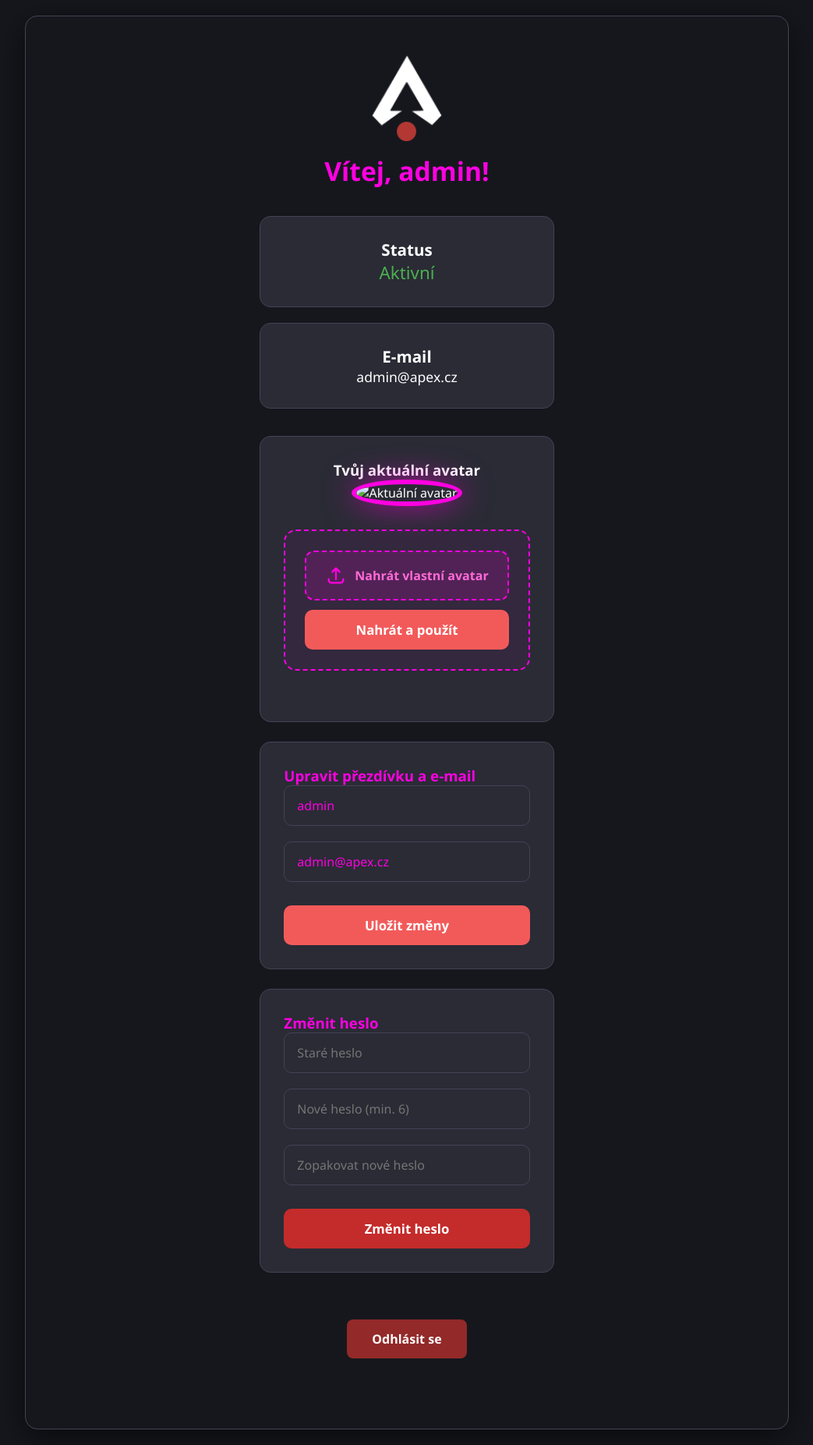
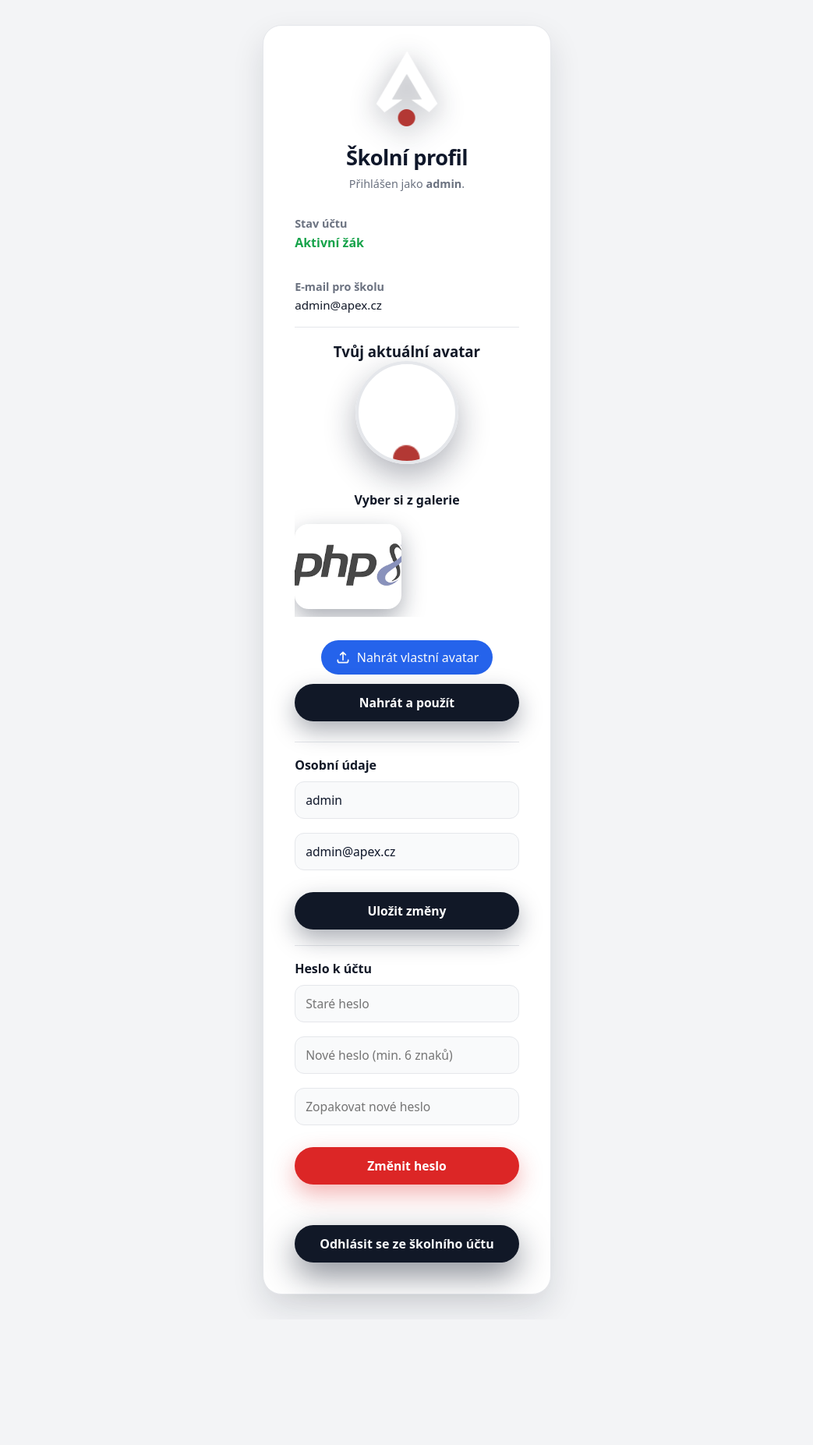
Before and after one commit to dadada44/formular, a PHP site: page /user.php in a window 1280 px wide. Shown: the whole page at 78% size, without its empty margins (118-1161 px from the left). After the commit the page ends 1684 px from the top, so only its background shows below. Run offline with PHP 8.4, Linux system fonts and the light colour scheme; a user stored in the database is signed in; data comes from the database, SQL or seed files in the repository; data that the repository does not hold is empty.

Commit message:
nefunguje

```diff
--- a/style/style.css
+++ b/style/style.css
@@ -2,13 +2,14 @@
     box-sizing: border-box;
     margin: 0;
     padding: 0;
-    font-family: 'Segoe UI', Arial, sans-serif;
+    font-family: system-ui, -apple-system, BlinkMacSystemFont, "SF Pro Text", "Segoe UI", Arial, sans-serif;
 }
 
 body {
-    background: #16171d;
-    color: white;
+    background: #f3f4f6;
+    color: #111827;
     min-height: 100vh;
+    -webkit-font-smoothing: antialiased;
 }
 
 main {
@@ -16,314 +17,316 @@ main {
     display: flex;
     justify-content: center;
     align-items: center;
-    padding: 20px 15px;
+    padding: 32px 16px;
 }
 
 .form {
-    background: rgba(22, 23, 29, 0.97);
-    border: 1px solid #434355;
-    border-radius: 16px;
-    padding: 40px 50px;
+    background: #ffffff;
+    border-radius: 24px;
+    padding: 32px 32px 28px;
     width: 100%;
-    max-width: 700px;
-    box-shadow: 0 10px 40px rgba(0, 0, 0, 0.6);
+    max-width: 480px;
+    box-shadow: 0 18px 40px rgba(15, 23, 42, 0.12);
+    border: 1px solid #e5e7eb;
 }
 
 body.user-page .form {
-    max-width: 1000px;
-    padding: 50px 300px;
+    max-width: 960px;
+    padding: 32px 40px 32px;
 }
 
 .form-header {
     text-align: center;
-    margin-bottom: 30px;
+    margin-bottom: 24px;
 }
 
 .form-header img {
-    width: 90px;
+    width: 64px;
+    filter: drop-shadow(0 8px 18px rgba(15, 23, 42, 0.4));
 }
 
 .form-header h2 {
-    font-size: 2.1rem;
-    margin-top: 10px;
-    color: #ff00e1;
-    font-weight: 700;
+    font-size: 1.7rem;
+    margin-top: 16px;
+    color: #0f172a;
+    font-weight: 650;
+    letter-spacing: -0.02em;
 }
 
 /* ==================== ZPRÁVY ==================== */
 .msg {
     padding: 16px;
-    border-radius: 12px;
-    margin: 20px 0;
+    border-radius: 14px;
+    margin: 18px 0;
     text-align: center;
-    font-weight: 600;
-    font-size: 1.02rem;
+    font-weight: 500;
+    font-size: 0.98rem;
 }
-.msg.error   { background: #932929; border: 1px solid #ff6b6b; color: #ff9e9e; }
-.msg.success { background: #2e7d32; border: 1px solid #4caf50; color: #a0ffa0; }
+.msg.error {
+    background: #fef2f2;
+    border: 1px solid #fecaca;
+    color: #b91c1c;
+}
+.msg.success {
+    background: #ecfdf3;
+    border: 1px solid #bbf7d0;
+    color: #166534;
+}
 
 /* ==================== INPUTY ==================== */
 .form-main-inputs {
-    margin-bottom: 20px;
+    margin-bottom: 18px;
 }
 
 .form-main-inputs-label {
     display: flex;
     align-items: center;
     gap: 8px;
-    margin-bottom: 8px;
-    color: #ccc;
-    font-size: 0.95rem;
+    margin-bottom: 6px;
+    color: #6b7280;
+    font-size: 0.88rem;
+    font-weight: 500;
 }
 
 .form-main-inputs-label svg {
-    width: 21px;
-    stroke: #ff00e1;
+    width: 18px;
+    stroke: #0f172a;
 }
 
 input[type="text"],
 input[type="email"],
 input[type="password"] {
     width: 100%;
-    padding: 14px 16px;
-    background: #2a2b35;
-    border: 1px solid #434355;
-    border-radius: 10px;
-    color: #ff00e1;
-    font-size: 1rem;
-    transition: all 0.3s;
+    padding: 12px 13px;
+    background: #f9fafb;
+    border: 1px solid #e5e7eb;
+    border-radius: 12px;
+    color: #0f172a;
+    font-size: 0.98rem;
+    transition: border-color 0.2s ease, box-shadow 0.2s ease, background-color 0.2s ease;
 }
 
 input:focus {
     outline: none;
-    border-color: #ff00e1;
-    box-shadow: 0 0 0 3px rgba(255, 0, 225, 0.2);
+    border-color: #2563eb;
+    background-color: #ffffff;
+    box-shadow: 0 0 0 3px rgba(37, 99, 235, 0.15);
 }
 
-/* ==================== TLAČÍTKA ==================== */
-button, .form-footer a {
-    padding: 14px 20px;
-    border-radius: 10px;
+/* ==================== TLAČÍTKA / CTA ==================== */
+button,
+.form-footer a {
+    padding: 13px 18px;
+    border-radius: 999px;
     font-weight: 600;
     cursor: pointer;
-    transition: all 0.3s;
+    transition: transform 0.15s ease, box-shadow 0.15s ease, background-color 0.15s ease, color 0.15s ease;
     border: none;
     width: 100%;
-    font-size: 1.05rem;
+    font-size: 0.98rem;
 }
 
 button {
-    background: #f25a5a;
+    background: #111827;
     color: white;
     margin-top: 10px;
+    box-shadow: 0 12px 30px rgba(15, 23, 42, 0.35);
 }
 
 button:hover {
-    background: #ff3366;
-    transform: translateY(-2px);
+    background: #020617;
+    transform: translateY(-1px);
+    box-shadow: 0 16px 40px rgba(15, 23, 42, 0.45);
 }
 
 button[name="change_password"] {
-    background: #c42b2b !important;
+    background: #dc2626 !important;
+    box-shadow: 0 12px 30px rgba(220, 38, 38, 0.35);
 }
 
 /* ==================== FOOTER ODKAZ ==================== */
 .form-footer {
-    margin-top: 30px;
-    padding-top: 25px;
-    border-top: 1px solid #434355;
+    margin-top: 26px;
+    padding-top: 18px;
+    border-top: 1px solid rgba(229, 231, 235, 0.9);
     text-align: center;
 }
 
 .form-footer a {
     display: block;
-    background: rgba(0,0,0,0.3);
-    color: #ff6b9c;
+    background: transparent;
+    color: #2563eb;
     text-decoration: none;
-    padding: 14px;
-    border-radius: 10px;
-    border: 1px solid #434355;
+    padding: 10px 0;
+    border-radius: 999px;
+    border: none;
 }
 
 .form-footer a:hover {
-    background: rgba(255, 0, 225, 0.15);
-    color: white;
+    color: #1d4ed8;
 }
 
 /* ==================== PROFILOVÁ STRÁNKA (user.php) ==================== */
 .avatar-img {
-    width: 160px;
-    height: 160px;
+    width: 132px;
+    height: 132px;
     border-radius: 50%;
     object-fit: cover;
-    border: 6px solid #ff00e1;
-    box-shadow: 0 0 40px rgba(255, 0, 225, 0.6);
-    transition: 0.4s;
+    border: 4px solid #e5e7eb;
+    box-shadow: 0 16px 40px rgba(15, 23, 42, 0.32);
+    transition: transform 0.25s ease, box-shadow 0.25s ease, border-color 0.25s ease;
 }
 
 .avatar-img:hover {
-    transform: scale(1.05);
-    box-shadow: 0 0 60px rgba(255, 0, 225, 0.8);
+    transform: scale(1.03);
+    border-color: #2563eb;
+    box-shadow: 0 20px 55px rgba(37, 99, 235, 0.4);
 }
 
 .dashboard {
     display: grid;
-    grid-template-columns: repeat(auto-fit, minmax(240px, 1fr));
+    grid-template-columns: repeat(auto-fit, minmax(220px, 1fr));
     gap: 20px;
-    margin: 35px 0;
+    margin: 16px 0 10px;
 }
 
 .card {
-    background: #2a2b35;
-    padding: 28px;
-    border-radius: 14px;
-    text-align: center;
-    border: 1px solid #434355;
-    font-size: 1.1rem;
+    background: transparent;
+    padding: 8px 0;
+    border-radius: 0;
+    text-align: left;
+    border: none;
+    font-size: 0.98rem;
 }
 
 .section {
-    background: #2a2b35;
-    padding: 30px;
-    border-radius: 14px;
-    margin: 25px 0;
-    border: 1px solid #434355;
+    background: transparent;
+    padding: 18px 0 12px;
+    border-radius: 0;
+    margin: 4px 0 8px;
+    border: none;
+    border-top: 1px solid #e5e7eb;
 }
 
 .avatar-grid {
     display: grid;
-    grid-template-columns: repeat(auto-fill, minmax(130px, 1fr));
-    gap: 18px;
-    padding: 15px;
-    background: #222;
-    border-radius: 14px;
-    max-height: 460px;
+    grid-template-columns: repeat(auto-fill, minmax(110px, 1fr));
+    gap: 14px;
+    padding: 10px 0;
+    background: transparent;
+    border-radius: 0;
+    max-height: 360px;
     overflow-y: auto;
-    border: 1px solid #434355;
+    border: none;
 }
 
 .avatar-option img {
     width: 100%;
-    height: 120px;
+    height: 104px;
     object-fit: cover;
-    border-radius: 12px;
-    transition: 0.3s;
+    border-radius: 16px;
+    transition: 0.2s ease;
     cursor: pointer;
 }
 
 .avatar-option img:hover {
-    display: grid;
-    grid-template-columns: repeat(auto-fill, minmax(130px, 1fr));
-    gap: 18px;
-    padding: 15px;
-    background: #222;
-    border-radius: 14px;
-    max-height: 460px;
-    overflow-y: auto;
-    border: 1px solid #434355;
-}
-
-.avatar-option img {
-    width: 100%;
-    height: 120px;
-    object-fit: cover;
-    border-radius: 12px;
-    transition: 0.3s;
-    cursor: pointer;
-}
-
-.avatar-option img:hover {
-    transform: scale(1.15);
-    box-shadow: 0 0 30px #ff00e1;
-    border: 3px solid #ff00e1;
+    transform: translateY(-2px) scale(1.02);
+    box-shadow: 0 14px 35px rgba(15, 23, 42, 0.38);
 }
 
 .avatar-option button {
-    background: none;
+    background: transparent;
     border: none;
     padding: 0;
-    border-radius: 12px;
+    border-radius: 18px;
     overflow: hidden;
+    width: 100%;
+}
+
+.avatar-option--active img {
+    outline: 3px solid #2563eb;
+    box-shadow: 0 16px 40px rgba(37, 99, 235, 0.55);
 }
 
 /* Odhlášení */
 a[href="logout.php"] {
     display: inline-block;
-    background: #932929;
-    color: white;
-    padding: 16px 50px;
-    border-radius: 12px;
+    background: #111827;
+    color: #f9fafb;
+    padding: 13px 32px;
+    border-radius: 999px;
     text-decoration: none;
     font-weight: 600;
-    margin-top: 20px;
-    transition: 0.3s;
+    margin-top: 16px;
+    transition: transform 0.15s ease, box-shadow 0.15s ease, background-color 0.15s ease;
+    box-shadow: 0 16px 42px rgba(15, 23, 42, 0.5);
 }
 
 a[href="logout.php"]:hover {
-    background: #c42b2b;
-    transform: translateY(-3px);
+    background: #020617;
+    transform: translateY(-1px);
 }
 
 /* ==================== RESPONSIVITA ==================== */
 @media (max-width: 768px) {
     .form, body.user-page .form {
         max-width: 100%;
-        padding: 35px 25px;
-        margin: 10px;
-        border-radius: 14px;
+        padding: 26px 20px 24px;
+        margin: 0;
+        border-radius: 22px;
     }
     .dashboard {
         grid-template-columns: 1fr;
     }
     .avatar-img {
-        width: 130px;
-        height: 130px;
+        width: 112px;
+        height: 112px;
     }
 }
 
 @media (max-width: 480px) {
     .form, body.user-page .form {
-        padding: 30px 20px;
+        padding: 24px 18px 22px;
     }
     .form-header h2 {
-        font-size: 1.8rem;
+        font-size: 1.45rem;
     }
 }
 
 .upload-section {
-    margin: 35px 0;
-    padding: 25px;
-    background: rgba(255, 0, 225, 0.05);
-    border: 2px dashed #ff00e1;
-    border-radius: 16px;
+    margin: 20px 0 6px;
+    padding: 0;
+    background: transparent;
+    border: none;
+    border-radius: 0;
 }
 
 .upload-label {
     display: flex;
     align-items: center;
     justify-content: center;
-    gap: 10px;
-    padding: 16px 24px;
-    background: rgba(255, 0, 225, 0.15);
-    border: 2px dashed #ff00e1;
-    border-radius: 12px;
-    color: #ff6bd6;
-    font-weight: 600;
+    gap: 8px;
+    padding: 11px 18px;
+    background: #2563eb;
+    border-radius: 999px;
+    color: #f9fafb;
+    font-weight: 500;
     cursor: pointer;
-    transition: 0.3s;
+    transition: background-color 0.15s ease, transform 0.15s ease, box-shadow 0.15s ease;
     width: fit-content;
     margin: 0 auto;
 }
 
 .upload-label:hover {
-    background: rgba(255, 0, 225, 0.25);
-    transform: translateY(-3px);
+    background: #1d4ed8;
+    transform: translateY(-1px);
+    box-shadow: 0 14px 30px rgba(37, 99, 235, 0.45);
 }
 
 .upload-label svg {
-    width: 28px;
-    height: 28px;
-    stroke: #ff00e1;
+    width: 20px;
+    height: 20px;
+    stroke: #f9fafb;
 }
 
 #upload_avatar {
--- a/user.php
+++ b/user.php
@@ -18,7 +18,39 @@ mysqli_stmt_bind_result($stmt, $username, $email, $avatar);
 mysqli_stmt_fetch($stmt);
 mysqli_stmt_close($stmt);
 
-// === 2. NAHRÁVÁNÍ VLASTNÍHO AVATARU ===
+// Cesta k avataru (fallback na výchozí, pokud není nastaveno nebo soubor chybí)
+$avatarFile = $avatar ?: 'default.png';
+$avatar_path = 'img/avatars/' . $avatarFile;
+if (!file_exists($avatar_path)) {
+    // Když neexistuje avatar ve složce, použij logo jako náhradu
+    $avatar_path = 'img/apexlogo.png';
+}
+
+// === 2. ZMĚNA AVATARU – PŘEDDEFINOVANÝ VÝBĚR ZE SLOŽKY ===
+if (isset($_POST['choose_avatar']) && isset($_POST['avatar_name'])) {
+    $chosen = basename($_POST['avatar_name']); // ochrana před ../
+    $uploadDir = 'img/avatars/';
+    $targetPath = $uploadDir . $chosen;
+
+    if (file_exists($targetPath)) {
+        // Smazat starý avatar pokud byl vlastní (a není logo / default)
+        if ($avatar && $avatar !== 'default.png' && $avatar !== $chosen && file_exists($uploadDir . $avatar)) {
+            @unlink($uploadDir . $avatar);
+        }
+
+        $stmt = mysqli_prepare($conn, "UPDATE users SET avatar = ? WHERE id = ?");
+        mysqli_stmt_bind_param($stmt, "si", $chosen, $user_id);
+        mysqli_stmt_execute($stmt);
+
+        $avatar = $chosen;
+        $avatar_path = $targetPath;
+        $success = "Avatar byl změněn.";
+    } else {
+        $error = "Zvolený avatar nebyl nalezen.";
+    }
+}
+
+// === 3. NAHRÁVÁNÍ VLASTNÍHO AVATARU Z DISKU ===
 if (isset($_POST['upload_new_avatar']) && isset($_FILES['upload_avatar']) && $_FILES['upload_avatar']['error'] === UPLOAD_ERR_OK) {
 
     $file = $_FILES['upload_avatar'];
@@ -47,7 +79,7 @@ if (isset($_POST['upload_new_avatar']) && isset($_FILES['upload_avatar']) && $_F
         if (move_uploaded_file($file['tmp_name'], $targetPath)) {
 
             // Smazat starý avatar (pokud není defaultní)
-            if ($avatar !== "default.png" && file_exists($uploadDir . $avatar)) {
+            if ($avatar && $avatar !== "default.png" && file_exists($uploadDir . $avatar)) {
                 @unlink($uploadDir . $avatar);
             }
 
@@ -58,7 +90,7 @@ if (isset($_POST['upload_new_avatar']) && isset($_FILES['upload_avatar']) && $_F
 
             // Aktualizace hodnot pro stránku
             $avatar = $newFile;
-            $avatar_path = $uploadDir . $newFile;
+            $avatar_path = $targetPath;
 
             $success = "Avatar byl úspěšně nahrán!";
         } else {
@@ -74,7 +106,14 @@ if (isset($_POST['update_profile'])) {
 
     if (!preg_match('/^[a-zA-Z0-9]+$/', $new_username)) {
         $error = "Přezdívka smí obsahovat jen písmena a čísla!";
-    } elseif (mysqli_fetch_row(mysqli_query($conn, "SELECT 1 FROM users WHERE username = '$new_username' AND id != $user_id"))) {
+    } else {
+        // Bezpečná kontrola duplicity pomocí prepared statement
+        $check = mysqli_prepare($conn, "SELECT id FROM users WHERE username = ? AND id != ?");
+        mysqli_stmt_bind_param($check, "si", $new_username, $user_id);
+        mysqli_stmt_execute($check);
+        mysqli_stmt_store_result($check);
+
+        if (mysqli_stmt_num_rows($check) > 0) {
             $error = "Tato přezdívka je už zabraná!";
         } else {
             $stmt = mysqli_prepare($conn, "UPDATE users SET username = ?, email = ? WHERE id = ?");
@@ -85,6 +124,8 @@ if (isset($_POST['update_profile'])) {
             $username = $new_username;
             $email = $new_email;
             $success = "Profil byl aktualizován!";
+        }
+        mysqli_stmt_close($check);
     }
 }
 
@@ -121,7 +162,7 @@ if (isset($_POST['change_password'])) {
 <head>
     <meta charset="UTF-8">
     <meta name="viewport" content="width=device-width, initial-scale=1.0">
-    <title>Profil | Apex Inventory</title>
+    <title>Školní profil</title>
     <link rel="stylesheet" href="style/style.css">
 </head>
 <body class="user-page">
@@ -129,8 +170,11 @@ if (isset($_POST['change_password'])) {
         <section>
             <div class="form">
                 <div class="form-header">
-                    <img src="/img/apexlogo.png" alt="Logo" style="width:90px;">
-                    <h2>Vítej, <span style="color:#ff00e1;"><?= htmlspecialchars($username) ?></span>!</h2>
+                    <img src="/img/apexlogo.png" alt="Logo" style="width:80px;">
+                    <h2>Školní profil</h2>
+                    <p style="margin-top:6px;font-size:0.9rem;color:#6b7280;">
+                        Přihlášen jako <strong><?= htmlspecialchars($username) ?></strong>.
+                    </p>
                 </div>
 
                 <?php if ($error): ?>
@@ -140,16 +184,52 @@ if (isset($_POST['change_password'])) {
                     <div class="msg success"><?= htmlspecialchars($success) ?></div>
                 <?php endif; ?>
 
-                <!-- Mini dashboard -->
+                <!-- Přehled účtu -->
                 <div class="dashboard">
-                    <div class="card"><h3>Status</h3><p style="color:#4caf50;font-size:1.4rem;">Aktivní</p></div>
-                    <div class="card"><h3>E-mail</h3><p><?= $email ? htmlspecialchars($email) : "<em>není vyplněn</em>" ?></p></div>
+                    <div class="card">
+                        <h3 style="font-size:0.9rem;color:#6b7280;margin-bottom:4px;">Stav účtu</h3>
+                        <p style="color:#16a34a;font-size:1rem;font-weight:600;">Aktivní žák</p>
+                    </div>
+                    <div class="card">
+                        <h3 style="font-size:0.9rem;color:#6b7280;margin-bottom:4px;">E‑mail pro školu</h3>
+                        <p style="font-size:0.95rem;">
+                            <?= $email ? htmlspecialchars($email) : "<em>není vyplněn</em>" ?>
+                        </p>
+                    </div>
                 </div>
 
                 <!-- VÝBĚR + NAHRÁVÁNÍ AVATARU -->
                 <div class="section text-center">
                     <h3 class="section-title">Tvůj aktuální avatar</h3>
-                    <img src="<?= $avatar_path ?>?v=<?= time() ?>" alt="Aktuální avatar" class="avatar-img">
+                    <img src="<?= htmlspecialchars($avatar_path) ?>?v=<?= time() ?>" alt="Aktuální avatar" class="avatar-img">
+
+                    <!-- PŘEDDEFINOVANÉ AVATARY ZE SLOŽKY -->
+                    <div class="mt-5">
+                        <h4 class="section-subtitle">Vyber si z galerie</h4>
+                        <div class="avatar-grid">
+                            <?php
+                            $avatarDirPath = __DIR__ . '/img/avatars';
+                            if (is_dir($avatarDirPath)) {
+                                $files = scandir($avatarDirPath);
+                                $allowedExt = ['png','jpg','jpeg','gif','webp'];
+                                foreach ($files as $fileName) {
+                                    if ($fileName === '.' || $fileName === '..') continue;
+                                    $ext = strtolower(pathinfo($fileName, PATHINFO_EXTENSION));
+                                    if (!in_array($ext, $allowedExt)) continue;
+                                    $isActive = ($avatar === $fileName);
+                                    ?>
+                                    <form method="POST" class="avatar-option<?= $isActive ? ' avatar-option--active' : '' ?>">
+                                        <input type="hidden" name="avatar_name" value="<?= htmlspecialchars($fileName) ?>">
+                                        <button type="submit" name="choose_avatar">
+                                            <img src="img/avatars/<?= htmlspecialchars($fileName) ?>" alt="Avatar <?= htmlspecialchars($fileName) ?>">
+                                        </button>
+                                    </form>
+                                    <?php
+                                }
+                            }
+                            ?>
+                        </div>
+                    </div>
 
                     <!-- NAHRÁVÁNÍ VLASTNÍHO AVATARU -->
                     <div class="upload-section mt-5">
@@ -168,28 +248,32 @@ if (isset($_POST['change_password'])) {
 
                 <!-- Upravit profil -->
                 <div class="section">
-                    <h3 style="color:#ff00e1;">Upravit přezdívku a e-mail</h3>
+                    <h3 style="font-size:1rem;color:#111827;margin-bottom:10px;">Osobní údaje</h3>
                     <form method="POST">
-                        <div class="form-main-inputs"><input type="text" name="username" value="<?= htmlspecialchars($username) ?>" required pattern="[a-zA-Z0-9]+"></div>
-                        <div class="form-main-inputs"><input type="email" name="email" value="<?= htmlspecialchars($email ?? '') ?>" placeholder="tvuj@email.cz"></div>
+                        <div class="form-main-inputs">
+                            <input type="text" name="username" value="<?= htmlspecialchars($username) ?>" required pattern="[a-zA-Z0-9]+" placeholder="Školní přezdívka">
+                        </div>
+                        <div class="form-main-inputs">
+                            <input type="email" name="email" value="<?= htmlspecialchars($email ?? '') ?>" placeholder="školní e‑mail (volitelné)">
+                        </div>
                         <button type="submit" name="update_profile">Uložit změny</button>
                     </form>
                 </div>
 
                 <!-- Změna hesla -->
                 <div class="section">
-                    <h3 style="color:#ff00e1;">Změnit heslo</h3>
+                    <h3 style="font-size:1rem;color:#111827;margin-bottom:10px;">Heslo k účtu</h3>
                     <form method="POST">
                         <div class="form-main-inputs"><input type="password" name="old_password" placeholder="Staré heslo" required></div>
-                        <div class="form-main-inputs"><input type="password" name="new_password" placeholder="Nové heslo (min. 6)" required minlength="6"></div>
+                        <div class="form-main-inputs"><input type="password" name="new_password" placeholder="Nové heslo (min. 6 znaků)" required minlength="6"></div>
                         <div class="form-main-inputs"><input type="password" name="new_password_confirm" placeholder="Zopakovat nové heslo" required></div>
-                        <button type="submit" name="change_password" style="background:#f25a5a;">Změnit heslo</button>
+                        <button type="submit" name="change_password">Změnit heslo</button>
                     </form>
                 </div>
 
-                <div style="text-align:center; margin:40px 0;">
-                    <a href="logout.php" style="background:#932929; color:white; padding:14px 32px; border-radius:8px; text-decoration:none; font-weight:600;">
-                        Odhlásit se
+                <div style="text-align:center; margin:24px 0 8px;">
+                    <a href="logout.php">
+                        Odhlásit se ze školního účtu
                     </a>
                 </div>
             </div>
```
Also changed, not shown: login.php (+5 -2 lines), register.php (+5 -2 lines). Lines whose indentation alone changed are shown as unchanged.
